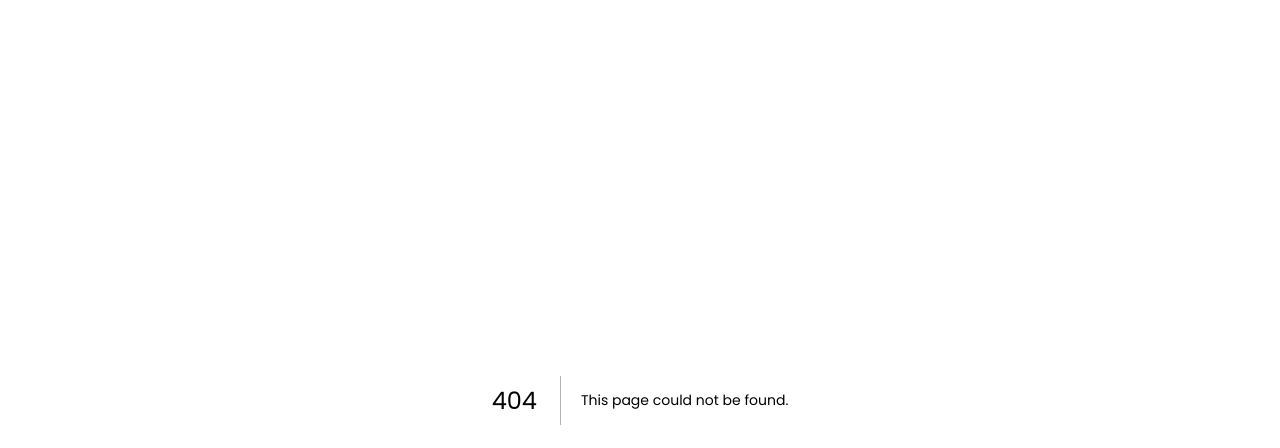
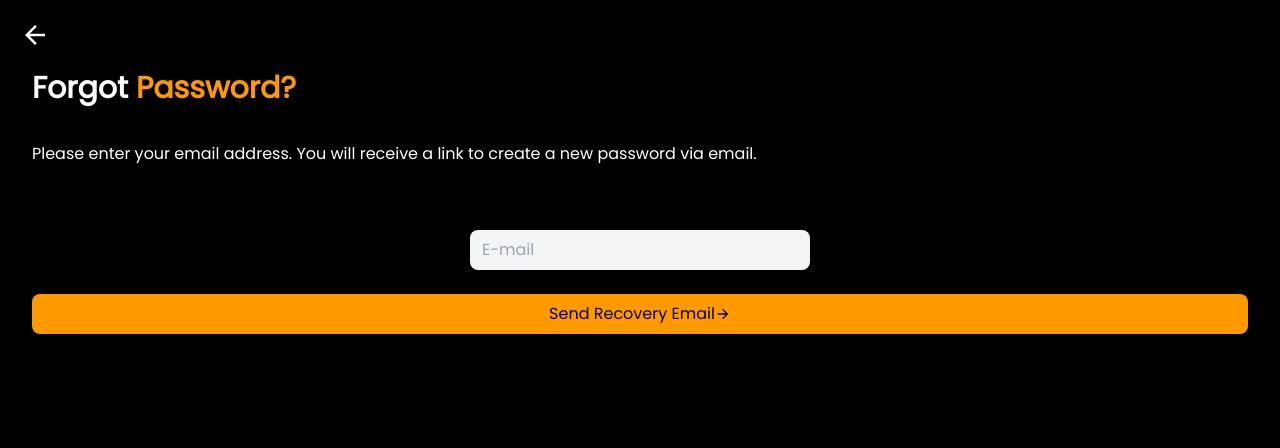
Before and after one commit to MuhammedJaseemVK/storio-frontend, a Next.js app in the folder storio1/: page /forgotPassword in a window 1280 px wide. Before the commit this address had no page. Shown: the top 448 px of the page. Built offline with nearby package versions, Linux system fonts and the light colour scheme.

Commit message:
added forgot password

```diff
--- a/storio1/package.json
+++ b/storio1/package.json
@@ -14,7 +14,7 @@
     "@fortawesome/free-solid-svg-icons": "^6.2.1",
     "@fortawesome/react-fontawesome": "^0.2.0",
     "@next/font": "13.1.6",
-    "next": "13.1.6",
+    "next": "^13.1.6",
     "react": "18.2.0",
     "react-dom": "18.2.0",
     "react-icons": "^4.7.1"
--- a/storio1/src/components/inputs/Button.js
+++ b/storio1/src/components/inputs/Button.js
@@ -6,6 +6,7 @@ export default function Button(props) {
         <button className='bg-[#ff9900] flex justify-center w-full items-center text-black text-base rounded-lg px-3 py-2 mt-4'>
             <span>{props.text}</span>
             <MdOutlineArrowForward />
+
         </button>
     )
 }
--- /dev/null
+++ b/storio1/src/pages/forgotPassword.js
@@ -0,0 +1,22 @@
+import React from 'react'
+import { MdArrowBack } from "react-icons/md";
+import Input from '@/components/inputs/Input';
+import Button from '@/components/inputs/Button';
+
+export default function forgotPassword() {
+    return (
+        <div className='bg-black h-screen flex flex-col gap-5 p-5'>
+             <MdArrowBack className='text-white text-3xl' />
+                <div className='text-white text-3xl px-3'><b> Forgot <span className='text-[#ff9900] text-3xl'>
+          Password?</span></b>
+                </div>
+                <p className='text-base text-white mt-4 px-3'>
+                Please enter your email address. You will receive a link to create a new password via email.
+                </p><br/>
+                <form className='w-full flex flex-col gap-2 items-center px-3'>
+                    <Input className='w-1/2' placeholder="E-mail" type="text" required={true} />
+                    <Button text='Send Recovery Email' />
+                </form>
+        </div>
+    )
+}
--- a/storio1/src/styles/globals.css
+++ b/storio1/src/styles/globals.css
@@ -67,10 +67,10 @@ align-items: flex-end;
 color: #D9D9D9;
 } */
 
-*/ .login-buttons {
+/* .login-buttons {
   /* background-color: red; */
 
-}
+
 
 /* .button {
 
```
Also changed, not shown: 1 other file (tests, documents, lock files or other folders).
